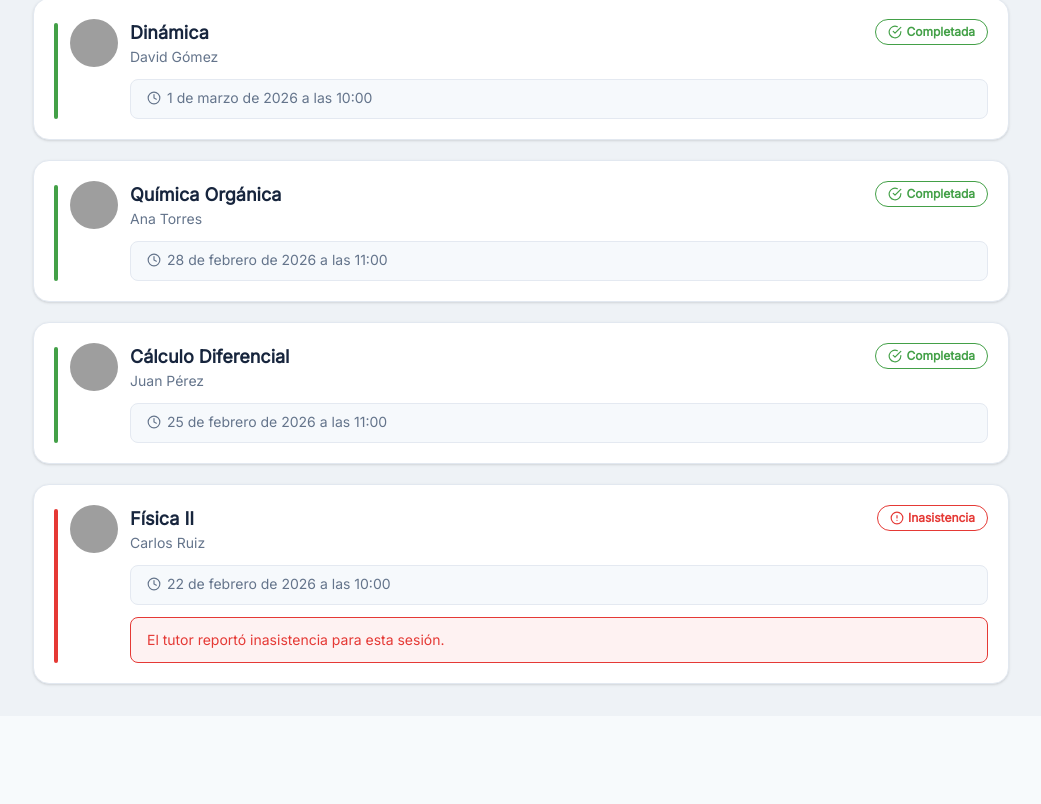
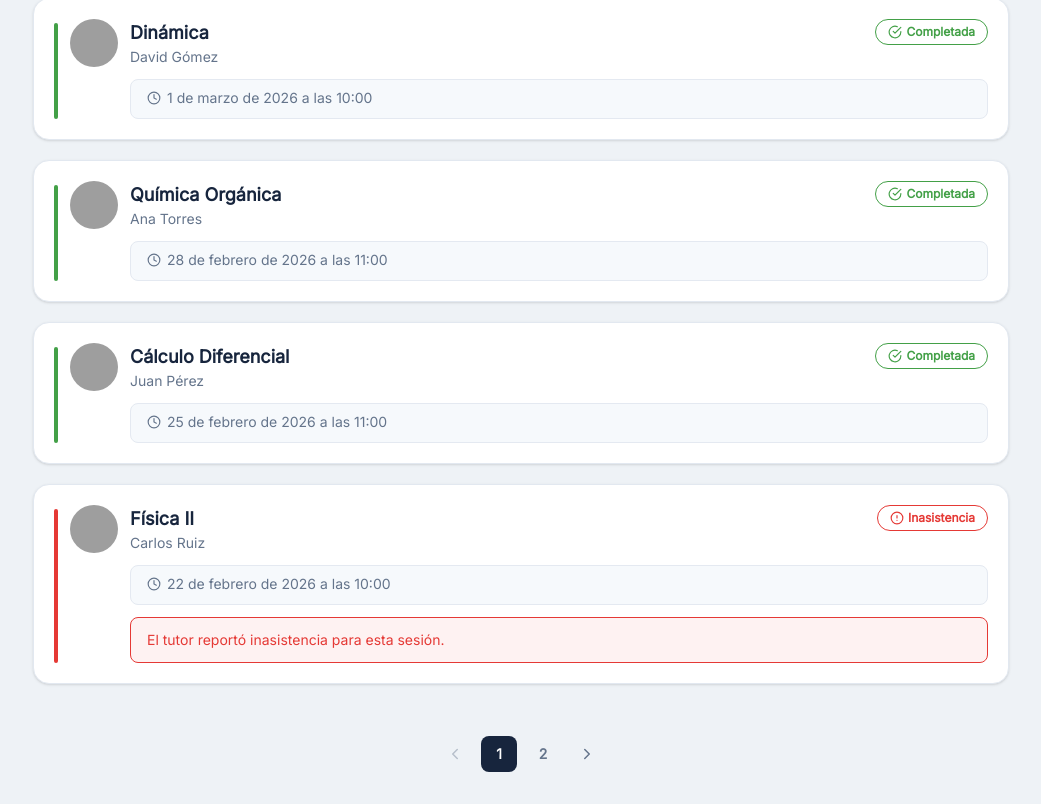
Before and after one commit to PoliTutorias/politutorias-frontend, a Next.js app: page /historial in a window 1280 px wide. Shown: the part 350-1154 px from the top of the page, without its empty margins (119-1160 px from the left). Before the commit the page ends 1066 px from the top, so only its background shows below. Built offline with nearby package versions, Linux system fonts and the light colour scheme; grey boxes are pictures that could not be loaded.

Commit message:
HU40-T16 feat(pagination): integrar PaginacionHistorial con searchParams de Next.js

```diff
--- a/src/app/historial/page.tsx
+++ b/src/app/historial/page.tsx
@@ -1,7 +1,7 @@
 import { AppNavBar } from '@/components/layout/AppNavBar/AppNavBar';
 import { fetchHistorialAction } from '@/actions/historial/tutoriaActions';
 import type { HistorialQueryParams } from '@/interfaces/historial/HistorialTypes';
-import { TarjetaTutoria } from '@/components/historial-ui/TarjetaTutoria/TarjetaTutoria';
+import { HistorialClientWrapper } from '@/components/historial-ui/HistorialClientWrapper/HistorialClientWrapper';
 
 export const dynamic = 'force-dynamic';
 
@@ -54,9 +54,11 @@ export default async function HistorialTutoriasPage({ searchParams }: HistorialP
             </div>
           )}
 
-          {tutorias.map((tutoria) => (
-            <TarjetaTutoria key={tutoria.id} tutoria={tutoria} />
-          ))}
+          <HistorialClientWrapper
+            tutorias={tutorias}
+            currentPage={safePage}
+            totalPages={totalPages}
+          />
         </section>
       </main>
     </div>
--- /dev/null
+++ b/src/components/historial-ui/HistorialClientWrapper/HistorialClientWrapper.tsx
@@ -0,0 +1,41 @@
+'use client';
+
+import { useRouter, useSearchParams } from 'next/navigation';
+import { TarjetaTutoria } from '@/components/historial-ui/TarjetaTutoria/TarjetaTutoria';
+import { PaginacionHistorial } from '@/components/historial-ui/PaginacionHistorial/PaginacionHistorial';
+import type { TutoriaHistorialListDTO } from '@/interfaces/historial/HistorialTypes';
+
+interface HistorialClientWrapperProps {
+  readonly tutorias: TutoriaHistorialListDTO[];
+  readonly currentPage: number;
+  readonly totalPages: number;
+}
+
+export function HistorialClientWrapper({
+  tutorias,
+  currentPage,
+  totalPages,
+}: HistorialClientWrapperProps) {
+  const router = useRouter();
+  const searchParams = useSearchParams();
+
+  const handlePageChange = (page: number) => {
+    const params = new URLSearchParams(searchParams.toString());
+    params.set('page', String(page));
+    router.push(`/historial?${params.toString()}`);
+  };
+
+  return (
+    <>
+      {tutorias.map((tutoria) => (
+        <TarjetaTutoria key={tutoria.id} tutoria={tutoria} />
+      ))}
+
+      <PaginacionHistorial
+        currentPage={currentPage}
+        totalPages={totalPages}
+        onPageChange={handlePageChange}
+      />
+    </>
+  );
+}
```
